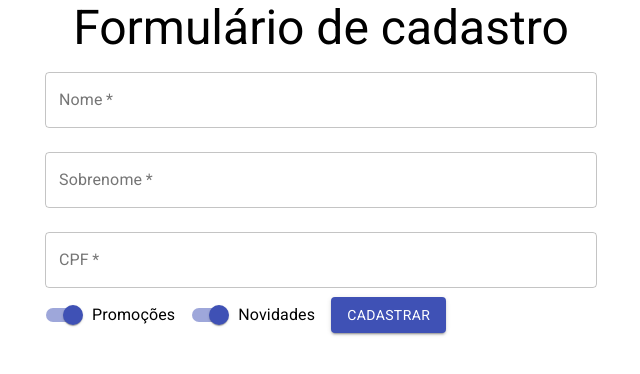
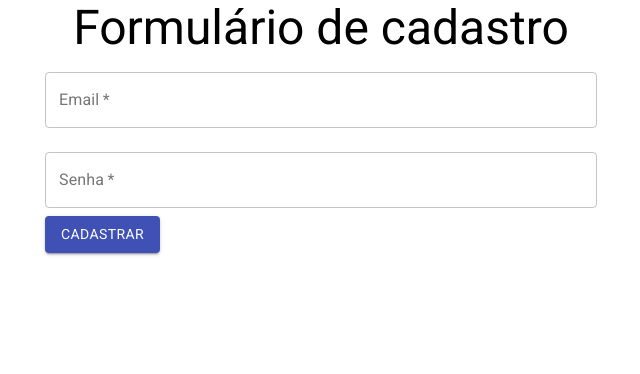
Before and after one commit to TakaGui/alura, a React (Create React App) app in the folder front-end/reactjs/form/: page / in a window 1280 px wide. Shown: the top 374 px of the page, without its empty margins (319-959 px from the left). Built offline with nearby package versions, Linux system fonts and the light colour scheme.

Commit message:
feat: controll form

```diff
--- a/front-end/reactjs/form/src/components/RegisterForm/UserData.jsx
+++ b/front-end/reactjs/form/src/components/RegisterForm/UserData.jsx
@@ -1,11 +1,27 @@
+import { useState } from 'react';
+
 import {
   TextField,
   Button,
 } from '@material-ui/core';
 
-export function UserData() {
+export function UserData({
+  onSubmitForm
+}) {
+  const [email, setEmail] = useState('');
+  const [password, setPassword] = useState('');
+
   return (
-    <form>
+    <form
+      onSubmit={(event) => {
+        event.preventDefault();
+
+        onSubmitForm({
+          email,
+          password,
+        });
+      }}
+    >
       <TextField
         id="email"
         label="Email"
@@ -13,6 +29,11 @@ export function UserData() {
         variant="outlined"
         margin="normal"
         fullWidth
+        required
+        value={email}
+        onChange={(event) => {
+          setEmail(event.target.value);
+        }}
       />
 
       <TextField
@@ -22,6 +43,11 @@ export function UserData() {
         variant="outlined"
         margin="normal"
         fullWidth
+        required
+        value={password}
+        onChange={(event) => {
+          setPassword(event.target.value);
+        }}
       />
 
       <Button
--- a/front-end/reactjs/form/src/components/RegisterForm/index.jsx
+++ b/front-end/reactjs/form/src/components/RegisterForm/index.jsx
@@ -9,21 +9,33 @@ export function RegisterForm({
   onSubmitForm,
   validCpf,
 }) {
-  const [stage, setStage] = useState(1);
+  const [stage, setStage] = useState(0);
+
+  const nextStage = () => {
+    setStage(stage + 1);
+  }
 
   const currentForm = (stage) => {
     switch (stage) {
       case 0:
-        return (<UserData />);
+        return (
+          <UserData
+            onSubmitForm={nextStage}
+          />
+        );
       case 1:
         return (
           <PersonalData
-            onSubmitForm={onSubmitForm}
+            onSubmitForm={nextStage}
             validCpf={validCpf}
           />
         );
       case 2:
-        return (<AddressData />);
+        return (
+          <AddressData
+            onSubmitForm={onSubmitForm}
+          />
+        );
       default:
         return (
           <Typography
```
